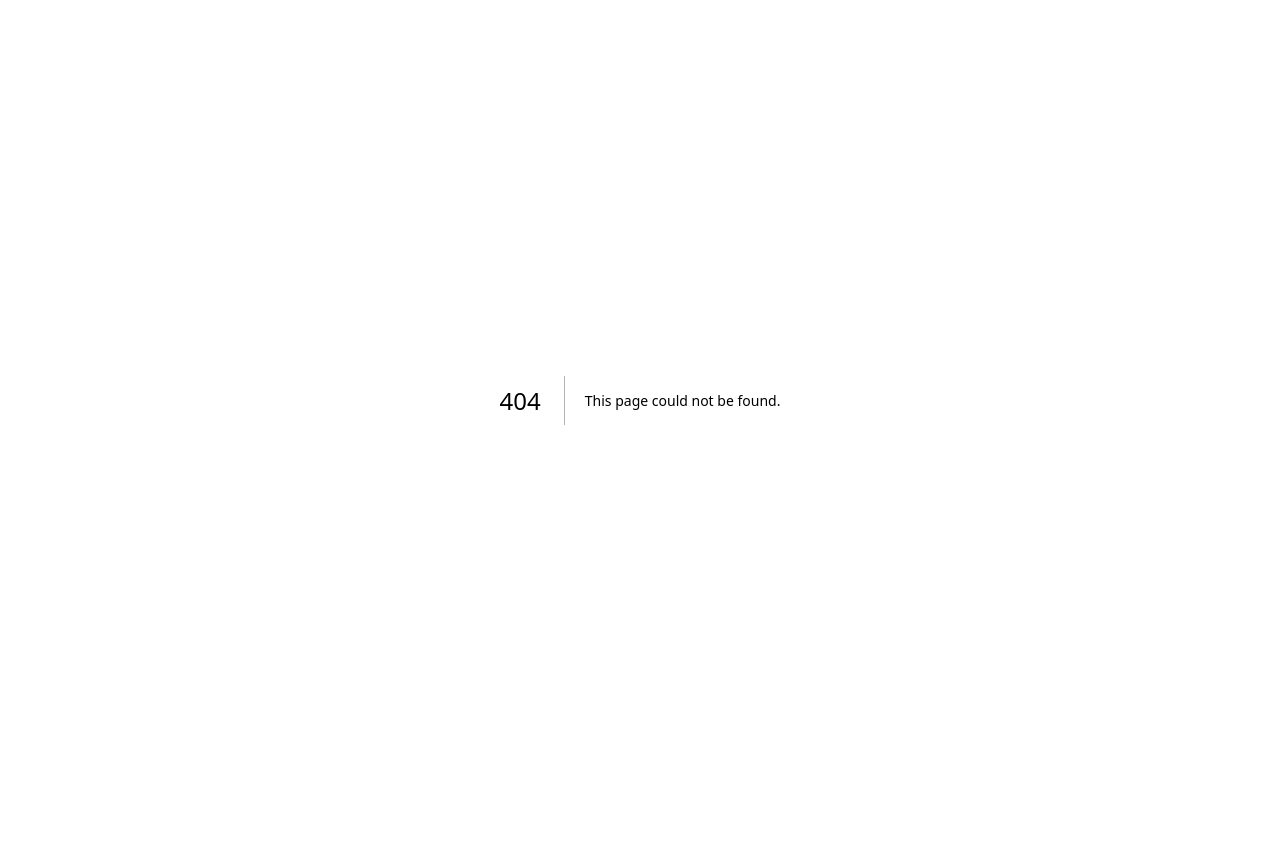
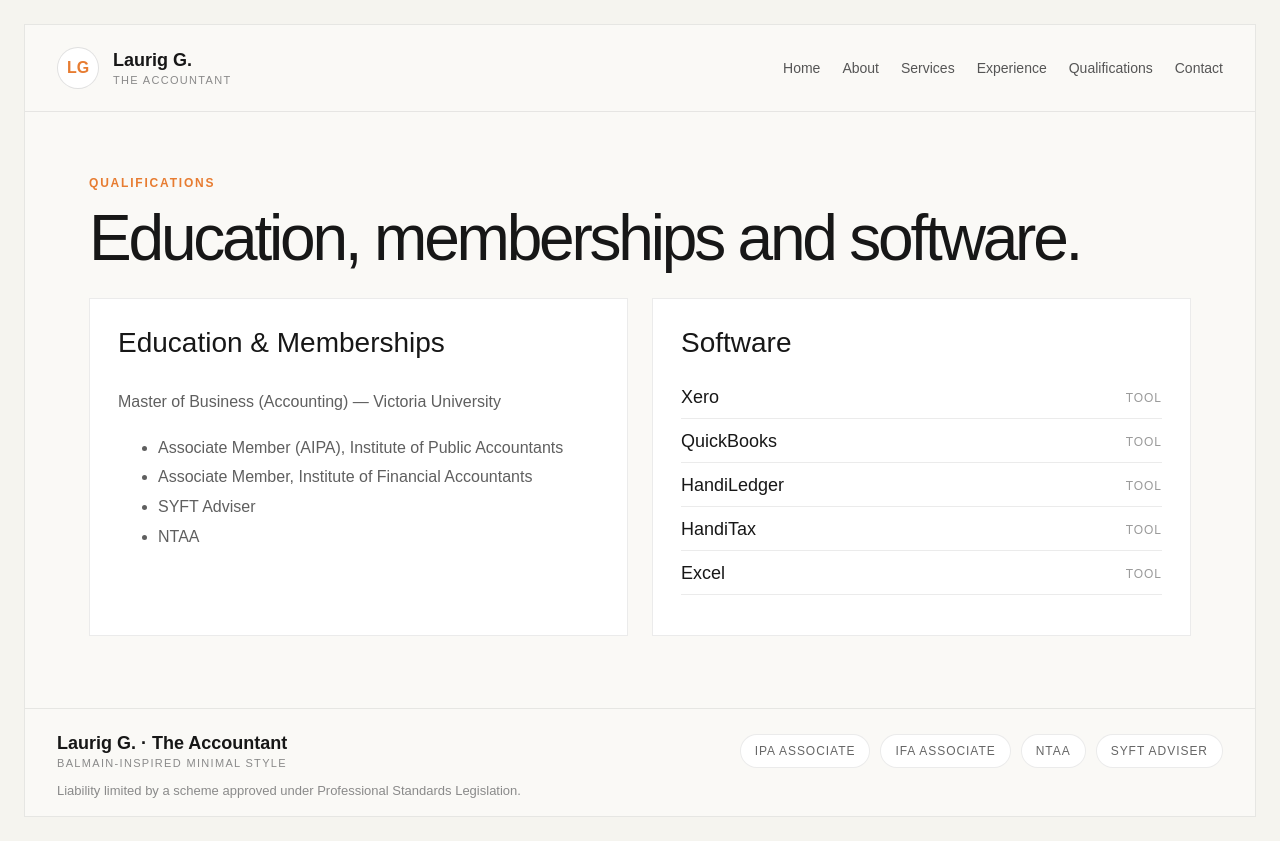
Before and after one commit to LaurigaccAU/laurig-website, a Next.js app: page /qualifications in a window 1280 px wide. Before the commit this address had no page. Before the commit the page ends 800 px from the top, so only its background shows below. Built offline with nearby package versions, Linux system fonts and the light colour scheme.

Commit message:
Create page.js

```diff
--- /dev/null
+++ b/app/qualifications/page.js
@@ -0,0 +1,56 @@
+import SiteShell from '../../components/SiteShell'
+
+const memberships = [
+  'Associate Member (AIPA), Institute of Public Accountants',
+  'Associate Member, Institute of Financial Accountants',
+  'SYFT Adviser',
+  'NTAA',
+]
+
+const software = ['Xero', 'QuickBooks', 'HandiLedger', 'HandiTax', 'Excel']
+
+export default function QualificationsPage() {
+  return (
+    <SiteShell>
+      <div className="page-content">
+        <span className="kicker">Qualifications</span>
+        <h1 className="title">Education, memberships and software.</h1>
+
+        <div className="grid-2" style={{ marginTop: 28 }}>
+          <div className="card">
+            <h3>Education & Memberships</h3>
+            <p>Master of Business (Accounting) — Victoria University</p>
+            <ul>
+              {memberships.map((item) => (
+                <li key={item}>{item}</li>
+              ))}
+            </ul>
+          </div>
+
+          <div className="card">
+            <h3>Software</h3>
+            {software.map((item) => (
+              <div
+                key={item}
+                style={{
+                  display: 'flex',
+                  justifyContent: 'space-between',
+                  alignItems: 'center',
+                  borderBottom: '1px solid rgba(0,0,0,0.08)',
+                  paddingBottom: 10,
+                  marginBottom: 12,
+                  fontSize: 18,
+                }}
+              >
+                <span>{item}</span>
+                <span style={{ color: '#9a9a9a', fontSize: 12, letterSpacing: '0.08em', textTransform: 'uppercase' }}>
+                  Tool
+                </span>
+              </div>
+            ))}
+          </div>
+        </div>
+      </div>
+    </SiteShell>
+  )
+}
```
